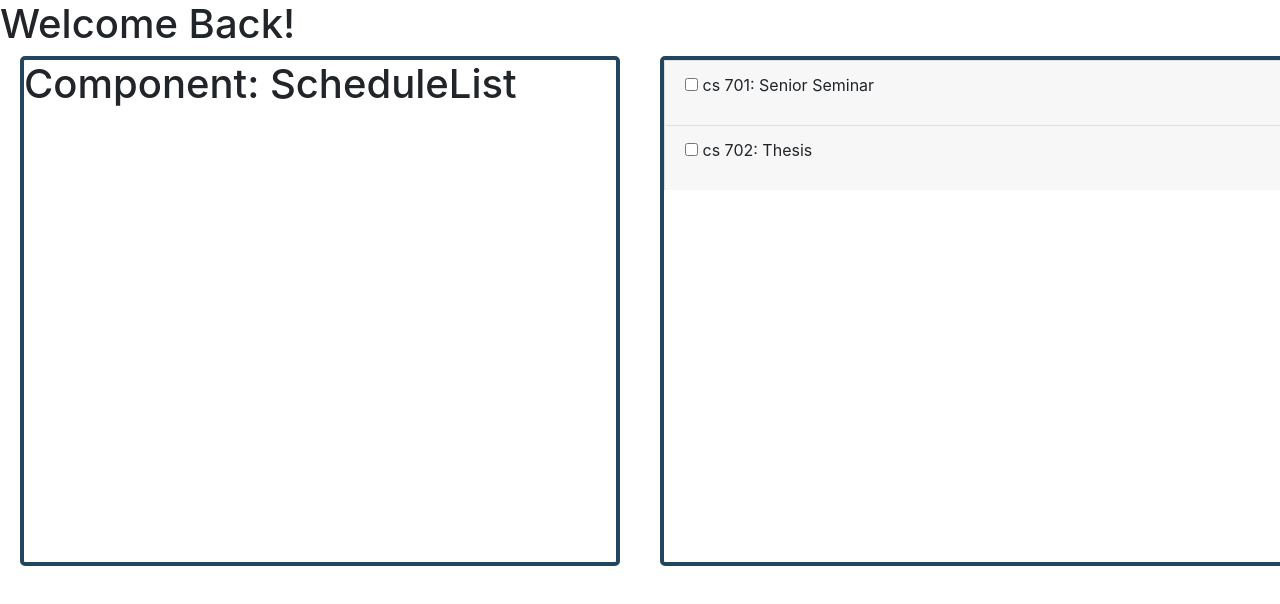
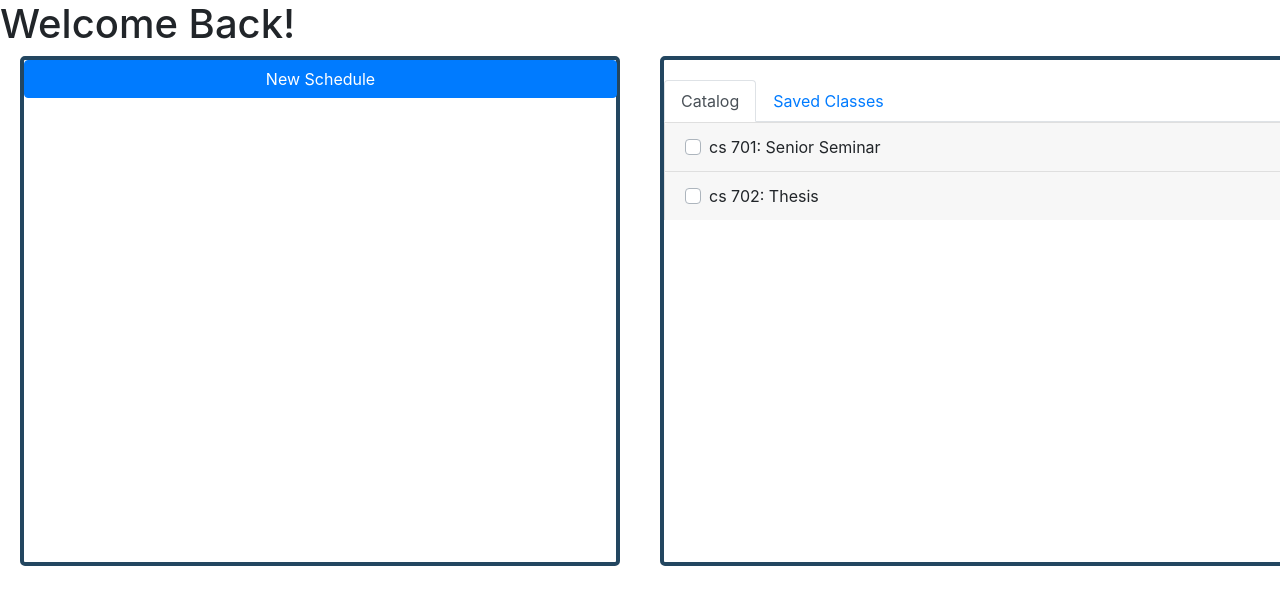
Before and after one commit to ahassett/schedule-planner, a React (Create React App) app: page / in a window 1280 px wide. Shown: the top 604 px of the page. Built offline with nearby package versions, Linux system fonts and the light colour scheme.

Commit message:
catalog interaction working. changed checkbox styling. started on adding new schedule upon button click.

```diff
--- a/package.json
+++ b/package.json
@@ -3,6 +3,8 @@
   "version": "0.1.0",
   "private": true,
   "dependencies": {
+    "@syncfusion/ej2-react-grids": "^17.3.16",
+    "@syncfusion/ej2-react-schedule": "^17.3.16",
     "bootstrap": "^4.3.1",
     "react": "^16.10.2",
     "react-bootstrap": "^1.0.0-beta.14",
--- a/src/App.css
+++ b/src/App.css
@@ -17,6 +17,10 @@
   color: #09d3ac;
 }
 
+.theSchedule{
+  padding-top: 70px;
+}
+
 .page-header{
     text-align: center;
     margin-left: 20px;
@@ -33,7 +37,7 @@
     height: 510px;
 }
 
-.catelog {
+.catalog {
     position: absolute;
     border: 4px solid #234660;
     right: 500px;
@@ -51,5 +55,9 @@
 
 .saved-class {
     background: #fff;
-    color: #56E39F;
+    color: #65AFFF;
 }
+
+.new-schedule-button {
+    width: 593px;
+}
--- a/src/App.js
+++ b/src/App.js
@@ -1,6 +1,7 @@
 import React, { Component } from 'react';
 import ClassList from './components/ClassList';
 import ScheduleList from './components/ScheduleList';
+import SavedList from './components/SavedList';
 
 import { Tab, Tabs, TabContent } from 'react-bootstrap';
 
@@ -38,6 +39,14 @@ class App extends Component {
         })})
 
     }
+    showSaved = (classname) => {
+        console.log('hello')
+        const savedClasses = this.state.classes.filter((classname) => {
+            classname.saved = true;
+        })
+        console.log('entered showSaved');
+        return savedClasses;
+    }
 
     render() {
         console.log(this.state.classes)
@@ -50,8 +59,15 @@ class App extends Component {
                 <ScheduleList />
               </div>
 
-              <div className='catelog'>
-                <ClassList classes={this.state.classes} saveClass={ this.saveClass }/>
+              <div className='catalog'>
+                  <Tabs defaultActiveKey={this.state.activeTab} id="tabs" onSelect={this.handleSelect} style={{'marginTop':'20px'}}>
+                    <Tab eventKey='1' title="Catalog">
+                        <ClassList classes={this.state.classes} saveClass={ this.saveClass }/>
+                    </Tab>
+                    <Tab eventKey='2' title="Saved Classes">
+                        <SavedList classes={this.state.classes} />
+                    </Tab>
+                    </Tabs>
               </div>
           </div>
         );
--- a/src/components/ClassItem.js
+++ b/src/components/ClassItem.js
@@ -2,6 +2,7 @@ import React, { Component } from 'react';
 import Card from 'react-bootstrap/Card';
 import Accordion from 'react-bootstrap/Accordion';
 import Button from 'react-bootstrap/Button';
+import Form from 'react-bootstrap/Form';
 import PropTypes from 'prop-types';
 
 
@@ -16,17 +17,28 @@ class ClassItem extends Component {
         }
     }
 
+    /*
+
+    <p>
+    <input type='checkbox' onChange={this.props.saveClass.bind(this, id)} /> {'   '}
+    { title }
+    </p>
+
+    */
+
     render() {
         const { id, title, description} = this.props.classname;
         return (
             <Accordion defaultActiveKey="0">
                 <Card>
                     <Accordion.Toggle as={Card.Header} eventKey="1" className={ this.getSavedStyle() } style={{overflow:'hidden'}}>
-                    <p>
-                    <input type='checkbox' onChange={this.props.saveClass.bind(this, id)} /> {'   '}
-                    { title }
-                    </p>
-
+                        <Form.Check
+                          onChange={this.props.saveClass.bind(this, id)}
+                          custom
+                          type='checkbox'
+                          id={this.props.classname.id}
+                          label={ title }
+                        />
                     </Accordion.Toggle>
                     <Accordion.Collapse eventKey="1">
                         <Card.Body>
--- a/src/components/ClassList.js
+++ b/src/components/ClassList.js
@@ -7,7 +7,6 @@ import PropTypes from 'prop-types';
 class ClassList extends Component {
 
     render() {
-        console.log(this.props.classes);
         return this.props.classes.map((classname) => (
             <ClassItem key={ classname.id } classname={ classname } saveClass={this.props.saveClass}/>
         ));
--- /dev/null
+++ b/src/components/SavedItem.js
@@ -0,0 +1,31 @@
+import React, { Component } from 'react';
+import Card from 'react-bootstrap/Card';
+import Accordion from 'react-bootstrap/Accordion';
+
+class SavedItem extends Component {
+
+    render() {
+            console.log(this.props.classname)
+            return (
+                <Accordion>
+                    <Card>
+                        <Accordion.Toggle as={Card.Header} eventKey="1" style={{overflow:'hidden'}}>
+                        <p>
+                        { this.props.classname.title }
+                        </p>
+
+                        </Accordion.Toggle>
+                        <Accordion.Collapse eventKey="1">
+                            <Card.Body>
+                                { this.props.classname.description }
+                            </Card.Body>
+                        </Accordion.Collapse>
+                    </Card>
+                </Accordion>
+            )
+        }
+
+    }
+
+
+export default SavedItem;
--- /dev/null
+++ b/src/components/SavedList.js
@@ -0,0 +1,21 @@
+import React, { Component } from 'react';
+import SavedItem from './SavedItem';
+import PropTypes from 'prop-types';
+
+class SavedList extends Component {
+
+    render() {
+        const savedClasses = this.props.classes.filter((classname) => (classname.saved === true));
+
+        return savedClasses.map((savedClass) => (
+            <SavedItem key={ savedClass.id } classname={ savedClass }/>
+        ))
+            }
+    }
+
+// Checking PropTypes
+SavedList.propTypes = {
+    classes: PropTypes.array.isRequired
+}
+
+export default SavedList;
--- a/src/components/ScheduleList.js
+++ b/src/components/ScheduleList.js
@@ -1,10 +1,20 @@
 import React, { Component } from 'react';
+import Button from 'react-bootstrap/Button';
 
 class ScheduleList extends Component {
+
+    state = {
+        itemArray: []
+    }
+
+    createNewSchedule = () => {
+        console.log(this)
+    }
+
     render() {
         return (
             <div>
-                <h1>Component: ScheduleList</h1>
+                <Button variant='primary' className='new-schedule-button' onClick={this.createNewSchedule}>New Schedule</Button>
             </div>
         );
     }
```
Also changed, not shown: 1 other file (tests, documents, lock files or other folders).
